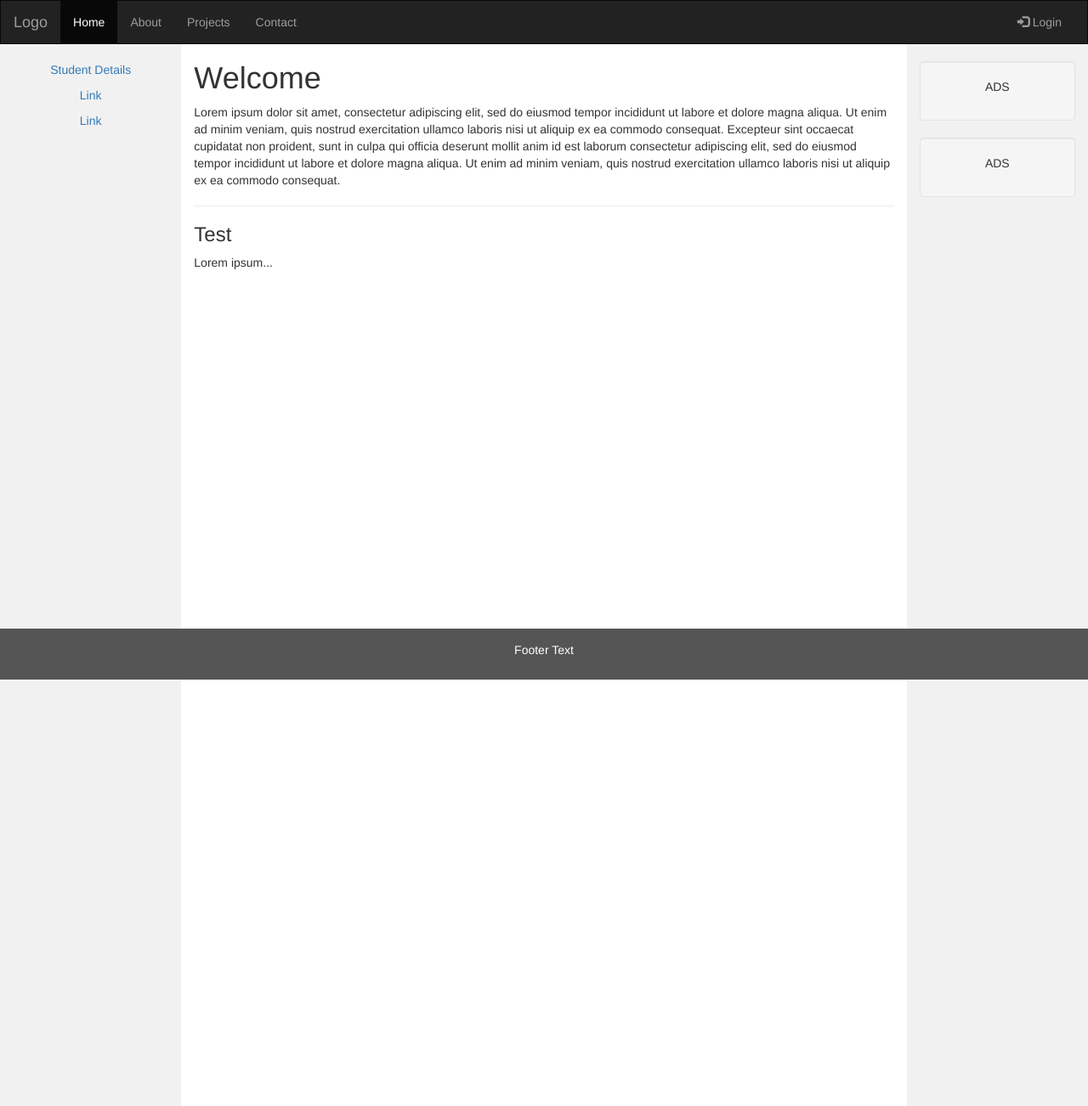
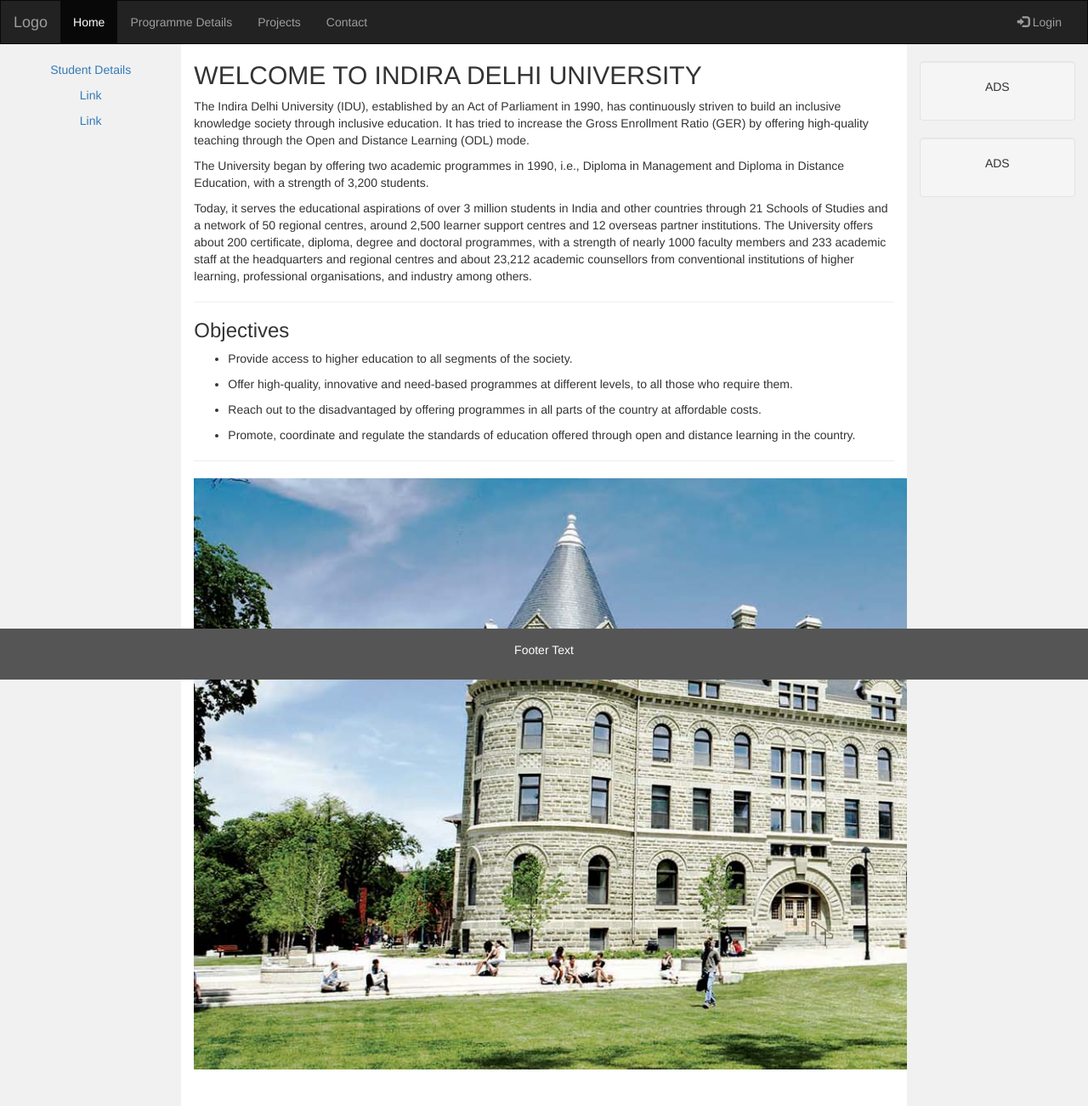
Before and after one commit to IlmanAhmad/University_Website_Project, a Django app: template idu_app/templates/idu_app/home.html in a window 1280 px wide; the page is wider, and only the part inside the window is pictured. Shown: that part at 85% size. Run offline with Django 3.2, Linux system fonts and the light colour scheme; the template is opened without the code that fills it, so the values that code supplies are empty; some libraries are stand-ins or nearby versions.

Commit message:
Added homepage and Programme details page

```diff
--- a/idu_app/templates/idu_app/basic.html
+++ b/idu_app/templates/idu_app/basic.html
@@ -47,7 +47,7 @@
             <div class="collapse navbar-collapse" id="myNavbar">
                 <ul class="nav navbar-nav">
                     <li class="active"><a href="/home">Home</a></li>
-                    <li><a href="#">About</a></li>
+                    <li><a href="/home/programmedetails">Programme Details</a></li>
                     <li><a href="#">Projects</a></li>
                     <li><a href="#">Contact</a></li>
                 </ul>
--- a/idu_app/templates/idu_app/home.html
+++ b/idu_app/templates/idu_app/home.html
@@ -82,11 +82,35 @@
       <p><a href="#">Link</a></p>
     </div>
     <div class="col-sm-8 text-left">
-        <h1>Welcome</h1>
-        <p>Lorem ipsum dolor sit amet, consectetur adipiscing elit, sed do eiusmod tempor incididunt ut labore et dolore magna aliqua. Ut enim ad minim veniam, quis nostrud exercitation ullamco laboris nisi ut aliquip ex ea commodo consequat. Excepteur sint occaecat cupidatat non proident, sunt in culpa qui officia deserunt mollit anim id est laborum consectetur adipiscing elit, sed do eiusmod tempor incididunt ut labore et dolore magna aliqua. Ut enim ad minim veniam, quis nostrud exercitation ullamco laboris nisi ut aliquip ex ea commodo consequat.</p>
+      <h2>WELCOME TO INDIRA DELHI UNIVERSITY</h2>
+
+      <p>The Indira Delhi University (IDU), established by an Act of Parliament in 1990, has continuously striven to
+        build an inclusive knowledge society through inclusive education. It has tried to increase the Gross Enrollment
+        Ratio (GER) by offering high-quality teaching through the Open and Distance Learning (ODL) mode.</p>
+      <p>The University began by offering two academic programmes in 1990, i.e., Diploma in Management and Diploma in
+        Distance Education, with a strength of 3,200 students.</p>
+      <p>Today, it serves the educational aspirations of over 3 million students in India and other countries through 21
+        Schools of Studies and a network of 50 regional centres, around 2,500 learner support centres and 12 overseas
+        partner institutions. The University offers about 200 certificate, diploma, degree and doctoral programmes, with
+        a strength of nearly 1000 faculty members and 233 academic staff at the headquarters and regional centres and
+        about 23,212 academic counsellors from conventional institutions of higher learning, professional organisations,
+        and industry among others.</p>
       <hr>
-        <h3>Test</h3>
-        <p>Lorem ipsum...</p>
+      <h3>Objectives</h3>
+      <ul>
+        <li>
+          <p>Provide access to higher education to all segments of the society.</p>
+        <li>
+          <p>Offer high-quality, innovative and need-based programmes at different levels, to all those who require
+            them.</p>
+        <li>
+          <p>Reach out to the disadvantaged by offering programmes in all parts of the country at affordable costs.</p>
+        <li>
+          <p>Promote, coordinate and regulate the standards of education offered through open and distance learning in
+            the country.</p>
+      </ul>
+      <hr>
+      <img src="{% static 'idu_app/main.jpg' %}" style="width: 1320px;">
     </div>
     <div class="col-sm-2 sidenav">
       <div class="well">
--- a/idu_app/templates/idu_app/studetails.html
+++ b/idu_app/templates/idu_app/studetails.html
@@ -35,4 +35,5 @@
         </form>
     </div>
 </div>
+
 {% endblock %}
--- a/idu_app/urls.py
+++ b/idu_app/urls.py
@@ -8,5 +8,6 @@ urlpatterns = [
     path('studetails/', views.studetails, name='studetails'),
     path('registeration/', views.registeration, name='registeration'),
     path('marksheet/', views.marksheet, name='marksheet'),
+    path('programmedetails/', views.programmedetails, name='programmedetails'),
 
 ]
--- a/idu_app/views.py
+++ b/idu_app/views.py
@@ -11,6 +11,9 @@ def home(request):
 
     return render(request, 'idu_app/home.html')
 
+def programmedetails(request):
+    """function to redirect to programme details page"""
+    return render(request, 'idu_app/programmedetails.html')
 
 def studetails(request):
     """function to redirect to student details page"""
```
Also changed, not shown: demo.md (+5 -1 lines), idu_app/static/idu_app/programmedetails.css (added, +10 -0 lines), idu_app/templates/idu_app/programmedetails.html (added, +46 -0 lines), Images/Homepage/Wesley Hall.jpg (added), Images/Homepage/download (1).jpg (added), Images/Homepage/download.jpg (added), Images/Homepage/myhc_305289.jpg (added), Images/home.png (added), Images/program.png (added), idu_app/static/idu_app/home.css (line endings or trailing spaces), idu_app/static/idu_app/main.jpg (added). Lines whose indentation alone changed are shown as unchanged.
